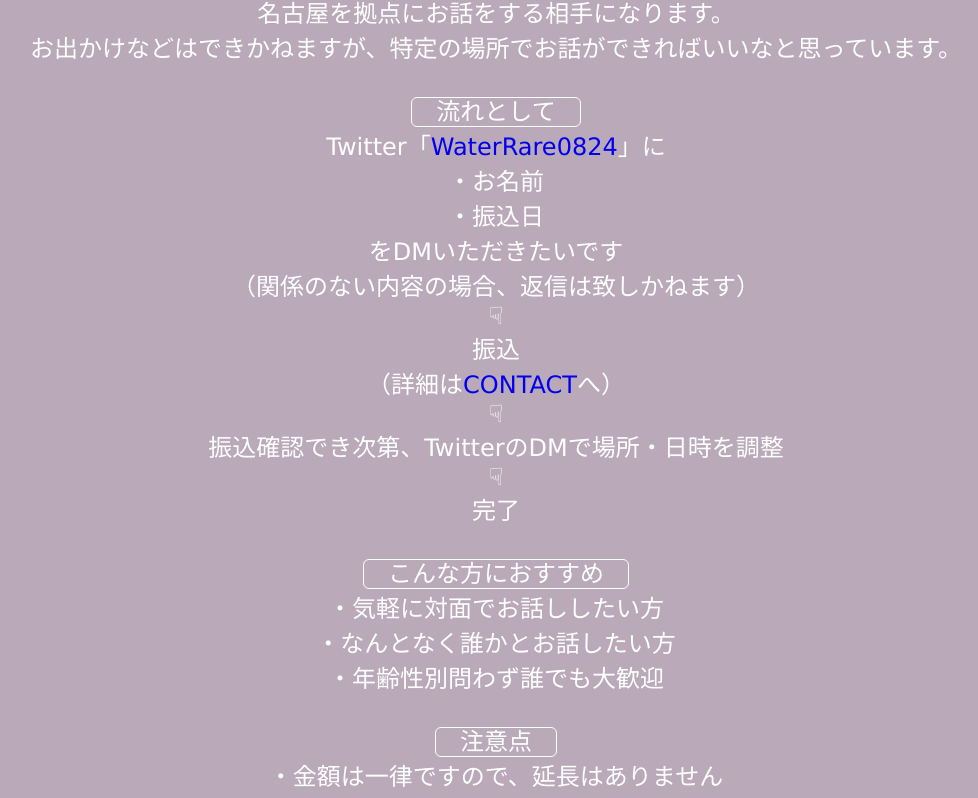
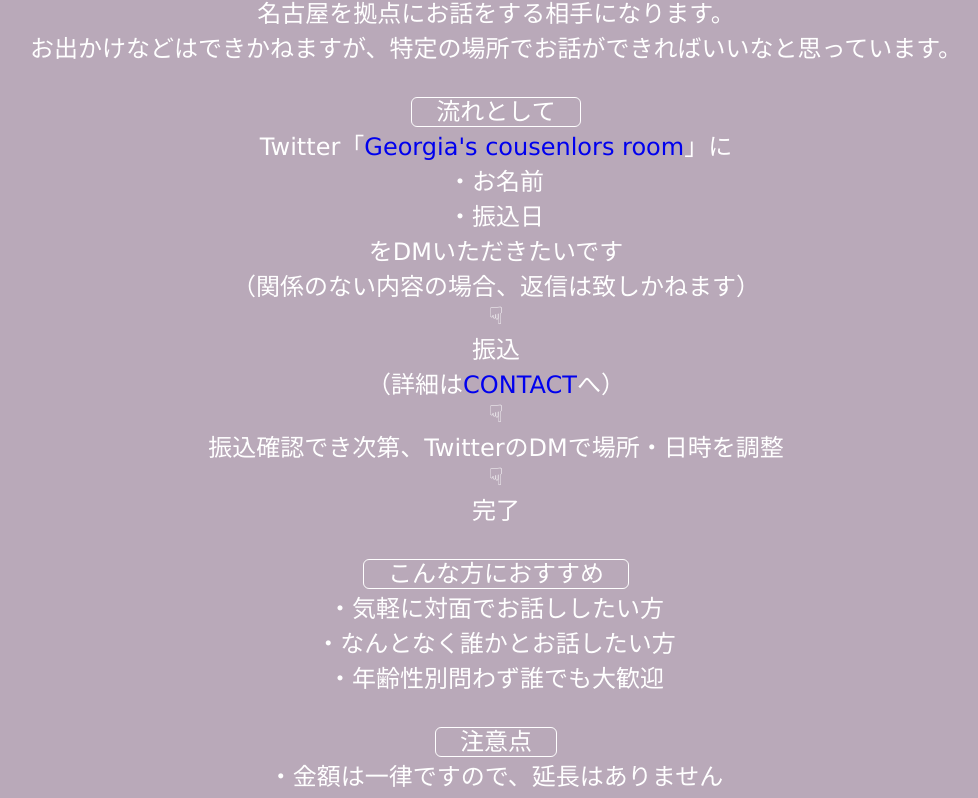
Before and after one commit to waterrare/1, a plain HTML site: page index.html in a window 1280 px wide. Shown: the part 1019-1817 px from the top of the page, without its empty margins (144-1122 px from the left). Drawn offline with nearby package versions, Linux system fonts and the light colour scheme.

Commit message:
Update index.html

```diff
--- a/index.html
+++ b/index.html
@@ -45,7 +45,7 @@
 名古屋を拠点にお話をする相手になります。<br>お出かけなどはできかねますが、特定の場所でお話ができればいいなと思っています。<br><br>
 
 <span class="detail">&emsp;流れとして&emsp;</span><br>
-Twitter「<a class="" href="https://twitter.com/waterrare0824" target="_blank" rel="noreferrer noopener">WaterRare0824</a>」に<br>
+Twitter「<a class="" href="https://twitter.com/waterrare0824" target="_blank" rel="noreferrer noopener">Georgia's cousenlors room</a>」に<br>
 ・お名前<br>
 ・振込日<br>
 をDMいただきたいです<br>（関係のない内容の場合、返信は致しかねます）<br>
@@ -71,7 +71,7 @@ Twitter「<a class="" href="https://twitter.com/waterrare0824" target="_blank" r
 
 <div id="abc" class="content2">
   <span class="Twitter">CONTACT</span><br><br>
-  <br>連絡手段としてはTwitterのDMを<br>通して対応させて頂きます。<br>ユーザー名「<a class="" href="https://twitter.com/waterrare0824" target="_blank" rel="noreferrer noopener">WaterRare0824</a>」<br>（振込の確認ができ次第、<br>こちらからご連絡致します）<br>
+  <br>連絡手段としてはTwitterのDMを<br>通して対応させて頂きます。<br>ユーザー名「<a class="" href="https://twitter.com/waterrare0824" target="_blank" rel="noreferrer noopener">Georgia`s counselors room</a>」<br>（振込の確認ができ次第、<br>こちらからご連絡致します）<br>
 
   <br><span class="detail">&emsp;稼働可能時間&emsp;</span><br>
   ・週2日4時間程度
```
